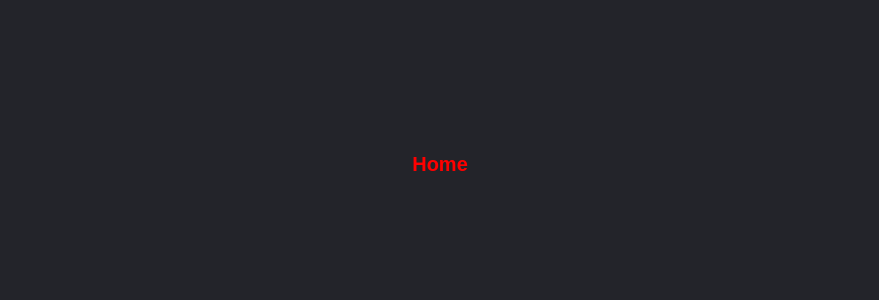
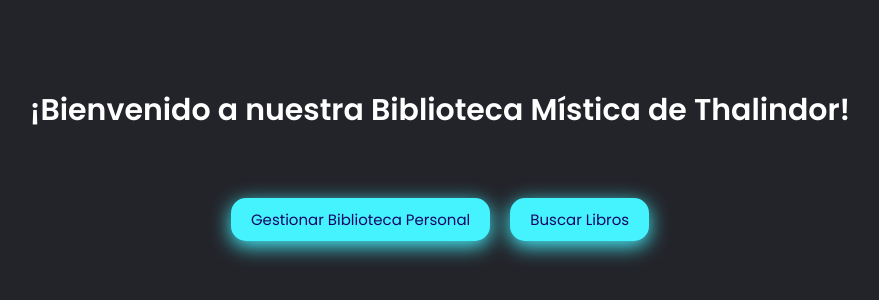
Before and after one commit to annymane/bibliotecavirt, a React (Create React App) app: page /home in a window 1280 px wide. Shown: the part 236-536 px from the top of the page, without its empty margins (200-1079 px from the left). Built offline with nearby package versions, Linux system fonts and the light colour scheme.

Commit message:
Se crearon nuevas vistas de home, biblioteca y buscar

```diff
--- a/src/App.js
+++ b/src/App.js
@@ -2,12 +2,17 @@
 import './App.css';
 import { BrowserRouter, Navigate, Route, Routes } from 'react-router-dom';
 
-// Importar pages
-import Home from './pages/home/home';
 
 // Importar componentes
 import Login from './components/Login/login';
 import Formulario from './components/Formulario/formulario';
+
+
+// Importar pages
+import Home from './pages/home/home';
+import Biblioteca_personal from './pages/biblioteca_personal/biblioteca_personal';
+import Buscar_libros from './pages/bucar_libros/buscar_libros';
+
 
 
 function App() {
@@ -21,8 +26,11 @@ function App() {
           {/* ACÁ SON TODAS LAS RUTAS YES YES */}
           {/* Cambiar path y element e importar recordate we >:v*/}
           <Route path='/login' element={<Login />} />
+          <Route path='/formulario' element={<Formulario />} />
           <Route path='/home' element={<Home />} />
-          <Route path='/formulario' element={<Formulario />} />
+          <Route path='/biblioteca_personal' element={<Biblioteca_personal />} />
+          <Route path='/buscar_libros' element={<Buscar_libros />} />
+
 
         </Routes>
       </BrowserRouter>
--- a/src/components/Formulario/formulario.module.css
+++ b/src/components/Formulario/formulario.module.css
@@ -15,7 +15,7 @@
 .box {
   position: relative;
   width: 370px;
-    height: 570px;
+  height: 650px;
   background: #1c1c1c;
   border-radius: 50px 5px;
   overflow: hidden;
@@ -26,7 +26,7 @@
   top: -50%;
   left: -50%;
   width: 370px;
-    height: 570px;
+  height: 650px;
   background: linear-gradient(60deg, transparent, #45f3ff, #45f3ff);
   transform-origin: bottom right;
   animation: animate 6s linear infinite;
@@ -38,7 +38,7 @@
   top: -50%;
   left: -50%;
   width: 370px;
-    height: 570px;
+  height: 650px;
   background: linear-gradient(60deg, transparent, #d9138a, #d9138a);
   transform-origin: bottom right;
   animation: animate 6s linear infinite;
@@ -59,7 +59,7 @@
   background: #28292d;
   border-radius: 50px 5px;
   z-index: 10;
-    padding: 30px 30px;
+  padding: 55px 30px;
   display: flex;
   flex-direction: column;
 }
@@ -73,6 +73,7 @@
   font-weight: 600;
   opacity: 0.9;
   margin-bottom: 20px;
+  font-size: 1.5rem;
 }
 form .input-box {
   width: 100%;
@@ -104,7 +105,7 @@
 form .link-text {
   padding-top: 15px;
   color: rgb(103, 173, 183);
-    font-size: 0.98 rem;
+  font-size: 1 rem;
 }
 form .link-text a {
   text-decoration: none;
@@ -117,10 +118,9 @@
 
   /* Para el mensaje de error */
 .error-message {
-  color: #ff6347;
+color: #dfcef5;
 }
 
-/* Para el mensaje de éxito */
 .success-message {
-  color: #32cd32;
+  color: #a1f7b5;
 }
--- a/src/components/Login/login.js
+++ b/src/components/Login/login.js
@@ -18,7 +18,7 @@ export default function Login() {
         'Content-Type': 'application/json',
       },
       body: JSON.stringify({
-        email: email,
+        email,
         contraseña: password,
       }),
     });
--- a/src/components/Login/login.module.css
+++ b/src/components/Login/login.module.css
@@ -1,9 +1,12 @@
+/* Reseteo general y estilos básicos */
 * {
   padding: 0;
   margin: 0;
   box-sizing: border-box;
   font-family: "Poppins", sans-serif;
+  font-size: 16px;
 }
+
 body {
   display: flex;
   justify-content: center;
@@ -20,6 +23,7 @@
   border-radius: 50px 5px;
   overflow: hidden;
 }
+
 .box::before {
   content: "";
   position: absolute;
@@ -44,6 +48,7 @@
   animation: animate 6s linear infinite;
   animation-delay: -3s;
 }
+
 @keyframes animate {
   0% {
     transform: rotate(0deg);
@@ -59,25 +64,29 @@
   background: #28292d;
   border-radius: 50px 5px;
   z-index: 10;
-    padding: 45px 30px;
+  padding: 55px 30px;
   display: flex;
   flex-direction: column;
 }
+
 .title {
   width: 100%;
 }
+
 .title h1 {
   color: #45f3ff;
   justify-content: center;
-    font-size: 2rem;
   font-weight: 600;
   opacity: 0.9;
   margin-bottom: 20px;
+  font-size: 1.5rem;
 }
+
 form .input-box {
   width: 100%;
   margin-top: 20px;
 }
+
 form .input-box input {
   width: 100%;
   background-color: rgba(255, 255, 255, 0.2);
@@ -90,9 +99,11 @@
   margin: 10px 0px 10px 0px;
   color: white;
 }
+
 form .input-box input::placeholder {
   color: #cdd1d2;
 }
+
 form .input-box input[type="submit"] {
   background-color: #45f3ff;
   cursor: pointer;
@@ -104,13 +115,20 @@
 form .link-text {
   padding-top: 15px;
   color: rgb(103, 173, 183);
-    font-size: 1 rem;
+  font-size: 1rem;
 }
+
 form .link-text a {
   text-decoration: none;
   color: rgb(153, 41, 99);
   font-weight: 700;
 }
+
 .label-color {
   color: #9eb3b5;
 }
+
+/* Para el mensaje de error */
+.error-message {
+  color: #dfcef5;
+}
--- /dev/null
+++ b/src/pages/biblioteca_personal/biblioteca_personal.jsx
@@ -0,0 +1,7 @@
+import React from 'react'
+
+export default function biblioteca_personal() {
+  return (
+    <div>biblioteca_personal</div>
+  )
+}
--- /dev/null
+++ b/src/pages/bucar_libros/buscar_libros.jsx
@@ -0,0 +1,114 @@
+import React, { useState, useEffect } from 'react';
+import axios from 'axios';
+import { Table, Pagination, Button, Alert } from 'react-bootstrap'; // Importa Alert de react-bootstrap
+// import 'bootstrap/dist/css/bootstrap.min.css';
+import styles from './buscar_libros.module.css'; // Importa estilos usando CSS Modules
+
+
+export default function BuscarLibros() {
+    const [libros, setLibros] = useState([]);
+    const [currentPage, setCurrentPage] = useState(1);
+    const [librosPerPage] = useState(50);
+    const [errorMensaje, setErrorMensaje] = useState('');
+
+    useEffect(() => {
+        cargarLibros();
+    }, []);
+
+    const cargarLibros = () => {
+        axios.get('http://localhost:5000/api/libros')
+            .then(response => {
+                setLibros(response.data);
+            })
+            .catch(error => {
+                console.error('Error al cargar libros:', error);
+            });
+    };
+
+    // Paginación
+    const indexOfLastLibro = currentPage * librosPerPage;
+    const indexOfFirstLibro = indexOfLastLibro - librosPerPage;
+    const librosActuales = libros.slice(indexOfFirstLibro, indexOfLastLibro);
+
+    const paginate = pageNumber => setCurrentPage(pageNumber);
+
+    const agregarLibro = (libroId) => {
+        console.log(`Agregando libro con ID ${libroId} a la biblioteca personal`);
+        axios.post('http://localhost:5000/api/biblioteca_personal', {
+            usuario_id: 1, // Reemplaza por el ID real del usuario
+            libro_id: libroId
+        })
+        .then(response => {
+            console.log(response.data.mensaje);
+            // Limpia el mensaje de error si no hay error
+            setErrorMensaje('Libro agregado a la biblioteca personal');
+            setTimeout(() => {
+                setErrorMensaje('');
+            }, 2000); // Desaparece el mensaje después de 2 segundos
+            // Aquí podrías implementar la lógica adicional si es necesario, como actualizar la interfaz
+        })
+        .catch(error => {
+            if (error.response && error.response.status === 409) {
+                console.error('El libro ya se añadió anteriormente');
+                // Establece el mensaje de error para mostrar al usuario
+                setErrorMensaje('El libro ya se añadió anteriormente');
+                setTimeout(() => {
+                    setErrorMensaje('');
+                }, 2000); // Desaparece el mensaje después de 2 segundos
+            } else {
+                console.error('Error al agregar libro a la biblioteca personal:', error);
+                // Aquí podrías manejar otros errores, como errores de red, etc.
+                setErrorMensaje('Error al agregar libro a la biblioteca personal');
+                setTimeout(() => {
+                    setErrorMensaje('');
+                }, 2000); // Desaparece el mensaje después de 2 segundos
+            }
+        });
+    };
+
+    return (
+        <div className="container mt-4">
+            <h2>Lista de Libros</h2>
+            {errorMensaje && <Alert variant="danger">{errorMensaje}</Alert>} {/* Muestra el mensaje de error si está definido */}
+            <Table striped bordered hover responsive>
+                <thead>
+                    <tr>
+                        <th>Título</th>
+                        <th>Autor(es)</th>
+                        <th>Editorial</th>
+                        <th>Fecha de publicación</th>
+                        <th>Número de páginas</th>
+                        <th>Género</th>
+                        <th>Idioma</th>
+                        <th>Acciones</th>
+                    </tr>
+                </thead>
+                <tbody>
+                    {librosActuales.map(libro => (
+                        <tr key={libro.id}>
+                            <td>{libro.titulo}</td>
+                            <td>{libro.autor}</td>
+                            <td>{libro.editorial}</td>
+                            <td>{libro.fecha_publicacion}</td>
+                            <td>{libro.numero_paginas}</td>
+                            <td>{libro.genero}</td>
+                            <td>{libro.idioma}</td>
+                            <td>
+                                <Button variant="primary" size="sm" onClick={() => agregarLibro(libro.id)}>
+                                    Agregar a Biblioteca
+                                </Button>
+                            </td>
+                        </tr>
+                    ))}
+                </tbody>
+            </Table>
+            <Pagination>
+                {Array.from({ length: Math.ceil(libros.length / librosPerPage) }).map((_, index) => (
+                    <Pagination.Item key={index + 1} onClick={() => paginate(index + 1)} active={index + 1 === currentPage}>
+                        {index + 1}
+                    </Pagination.Item>
+                ))}
+            </Pagination>
+        </div>
+    );
+}
--- /dev/null
+++ b/src/pages/bucar_libros/buscar_libros.module.css
@@ -0,0 +1,35 @@
+/* buscar_libros.module.css */
+
+/* Estilos para la tabla */
+.miTabla {
+    width: 100%;
+    border-collapse: collapse;
+    margin-bottom: 20px;
+  }
+
+  .miTabla th,
+  .miTabla td {
+    padding: 8px;
+    text-align: left;
+    border: 1px solid #ddd;
+  }
+
+  .miTabla th {
+    background-color: #f2f2f2;
+  }
+
+  .miTabla tbody tr:nth-child(even) {
+    background-color: #f9f9f9;
+  }
+
+  .miTabla tbody tr:hover {
+    background-color: #e9e9e9;
+  }
+
+  .miTabla .acciones {
+    text-align: center;
+  }
+
+  .miTabla .acciones button {
+    margin-right: 5px;
+  }
--- a/src/pages/home/home.css
+++ /dev/null
@@ -1,4 +0,0 @@
-h1{
-    color: red;
-    font-size: 20px;
-}
--- a/src/pages/home/home.js
+++ b/src/pages/home/home.js
@@ -1,18 +1,26 @@
 // PARA REALIZAR AUTOMATICAMENTE LA ESTRUCTURA RCF
 
-import React from 'react'
+import React from 'react';
+import { Link } from 'react-router-dom'; // Importa Link para la navegación interna
 
-//importar el css
-import './home.css'
+import styles from './home.module.css'; // Importa estilos usando CSS Modules
 
-export default function home() {
+export default function Home() {
   return (
-    // colocar dos divs uno principal y otro secundario
-    <div>
-
-        <div>
-            <h1>Home</h1>
-        </div>
+    <div className={styles.container}>
+      <div className={styles.header}>
+        <h1> ¡Bienvenido a nuestra Biblioteca Mística de Thalindor!</h1>
+        <br></br>
+        <h1> </h1>
+      </div>
+      <div className={styles.buttons}>
+        <Link to="/biblioteca_personal" className={styles.button}>
+          Gestionar Biblioteca Personal
+        </Link>
+        <Link to="/buscar_libros" className={styles.button}>
+          Buscar Libros
+        </Link>
+      </div>
     </div>
-  )
+  );
 }
--- /dev/null
+++ b/src/pages/home/home.module.css
@@ -0,0 +1,58 @@
+/* home.module.css */
+@import url('https://fonts.googleapis.com/css2?family=Poppins:wght@400;600&display=swap');
+
+* {
+  padding: 0;
+  margin: 0;
+  box-sizing: border-box;
+  font-size: 15px;
+}
+
+h1{
+  font-size: 2rem;
+}
+.container {
+  display: flex;
+  flex-direction: column;
+  align-items: center;
+  justify-content: center;
+  height: 100vh;
+  background-color: #23242a; /* Fondo oscuro */
+  font-family: 'Poppins', sans-serif; /* Fuente Poppins */
+  color: white; /* Color del texto blanco */
+}
+
+.header {
+  margin-bottom: 20px;
+  font-size: 2rem;
+
+}
+
+.buttons {
+  display: flex;
+  gap: 20px;
+}
+
+.button {
+  padding: 10px 20px;
+  background-color: #45f3ff;
+  color: #140664;
+  border: none;
+  border-radius: 15px;
+  text-decoration: none;
+  filter: drop-shadow(0 5px 10px #45f3ff);
+  transition: background-color 0.3s;
+  font-size: 1rem;
+}
+
+.button:hover {
+  background-color: #1a9bd7;
+}
+
+.error-message {
+  color: #dfcef5;
+}
+
+.success-message {
+  color: #a1f7b5;
+}
```
Also changed, not shown: package.json (+7 -0 lines), src/pages/biblioteca_personal/biblioteca_personal.module.css (added), 1 other file (tests, documents, lock files or other folders). Lines whose indentation alone changed are shown as unchanged.
